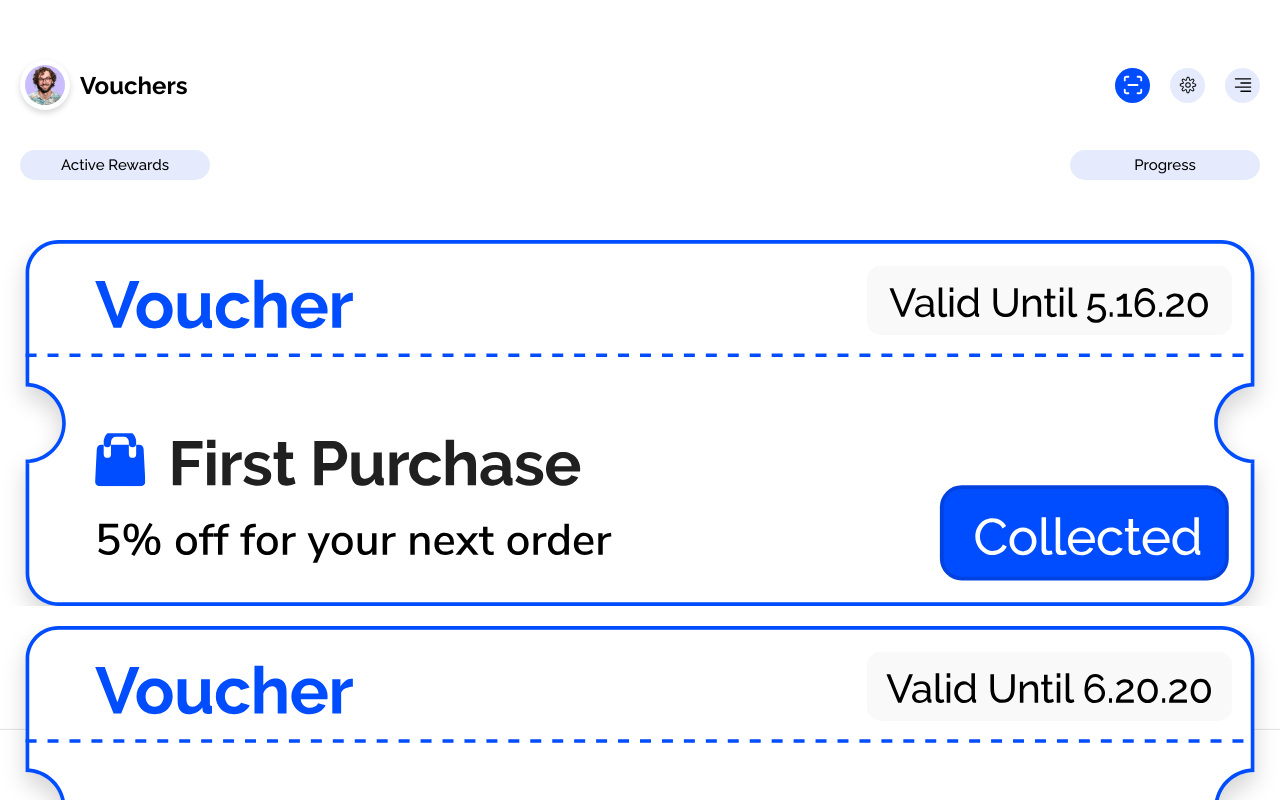
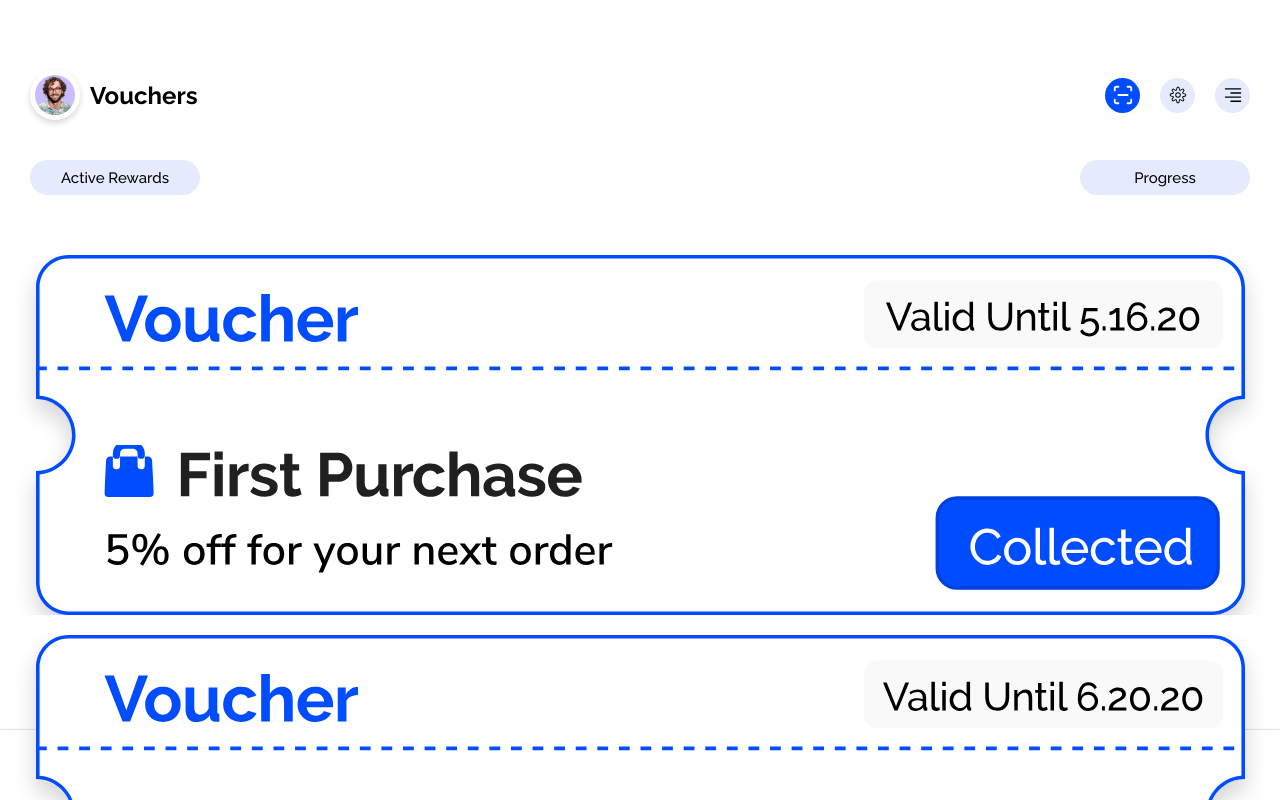
Before and after one commit to 99aliyousif99/Shoppe, a React (Vite) app: page /profile in a window 1280 px wide. Shown: the top 800 px of the page. Built offline with nearby package versions, Linux system fonts and the light colour scheme.

Commit message:
feat: update Profile component styles for improved padding and button dimensions

```diff
--- a/src/pages/Profile/Profile.css
+++ b/src/pages/Profile/Profile.css
@@ -1,5 +1,5 @@
 .profile {
-  padding: 20px;
+  padding: 30px;
 }
 
 .header {
@@ -53,8 +53,8 @@
 }
 
 .rewards button {
-  width: 190px;
-  height: 30px;
+  width: 170px;
+  height: 35px;
   border-radius: 18px;
   background-color: #e5ebfc;
   border: none;
```
